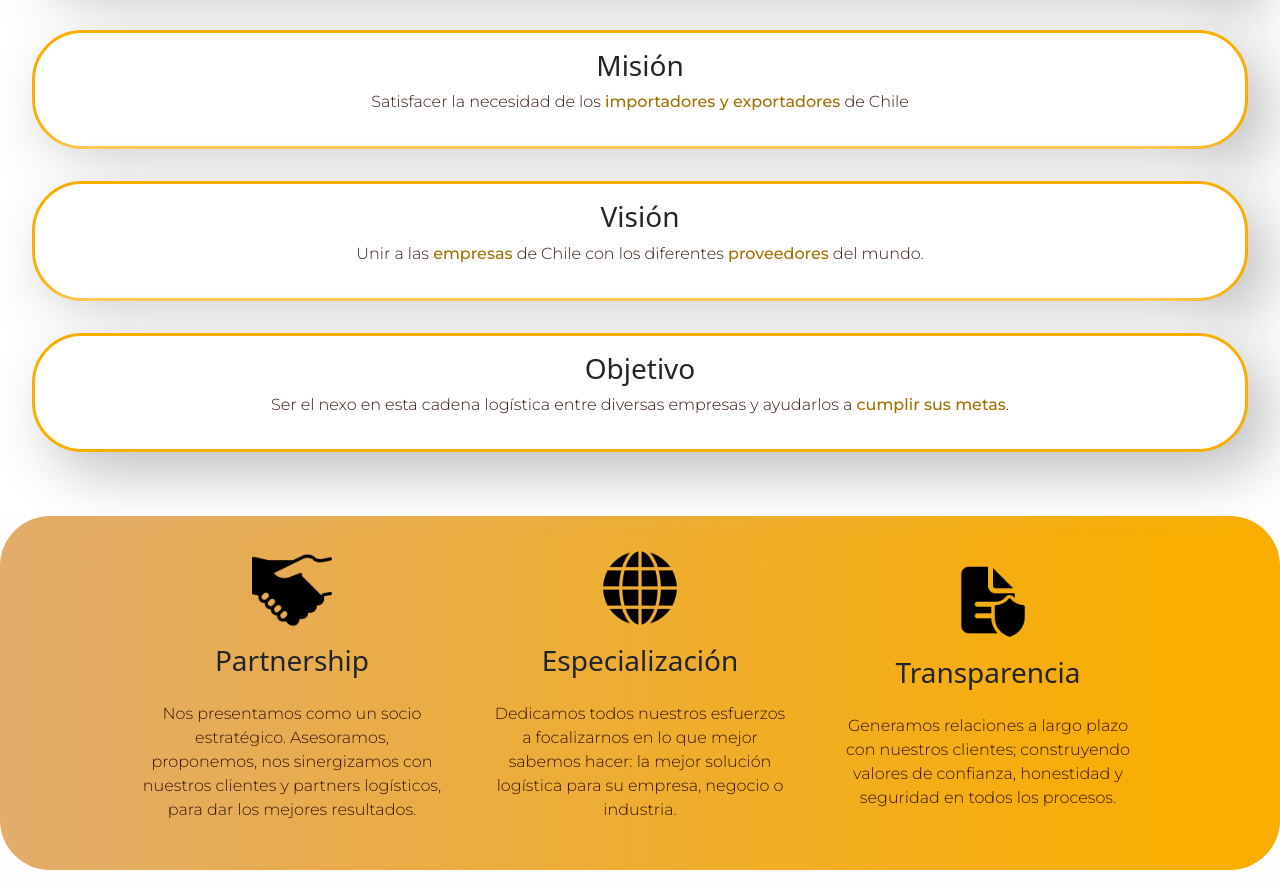
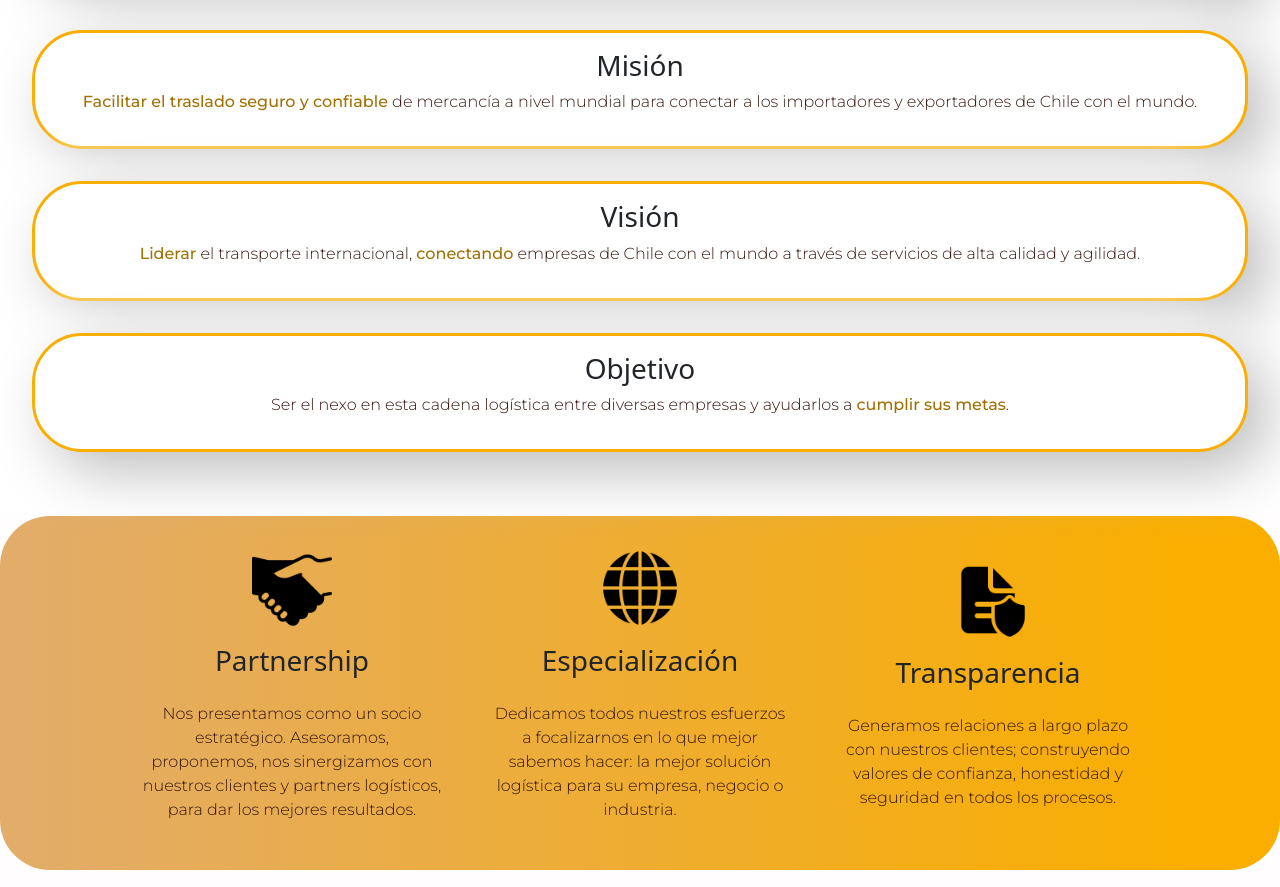
Before and after one commit to maximocirrin/Far-Logistics, a website: page index.html in a window 1280 px wide. Shown: the part 958-1845 px from the top of the page. Drawn offline with nearby package versions, Linux system fonts and the light colour scheme.

Commit message:
arreglo vision y mision

```diff
--- a/index.html
+++ b/index.html
@@ -213,14 +213,14 @@
     <div class="about-us-card-container animate-on-scroll">
       <div class="about-us-card">
         <h3>Misión</h3>
-        <p>Satisfacer la necesidad de los <span class="resaltar">importadores y exportadores</span> de Chile</p>
+        <p><span class="resaltar">Facilitar el traslado seguro y confiable</span> de mercancía a nivel mundial para conectar a los importadores y exportadores de Chile con el mundo. </p>
       </div>
     </div>
 
     <div class="about-us-card-container animate-on-scroll">
       <div class="about-us-card">
         <h3>Visión</h3>
-        <p>Unir a las <span class="resaltar">empresas</span>  de Chile con los diferentes <span class="resaltar">proveedores</span> del mundo.</p>
+        <p><span class="resaltar">Liderar</span> el transporte internacional, <span class="resaltar">conectando</span> empresas de Chile con el mundo a través de servicios de alta calidad y agilidad.</p>
       </div>
     </div>
 
```
